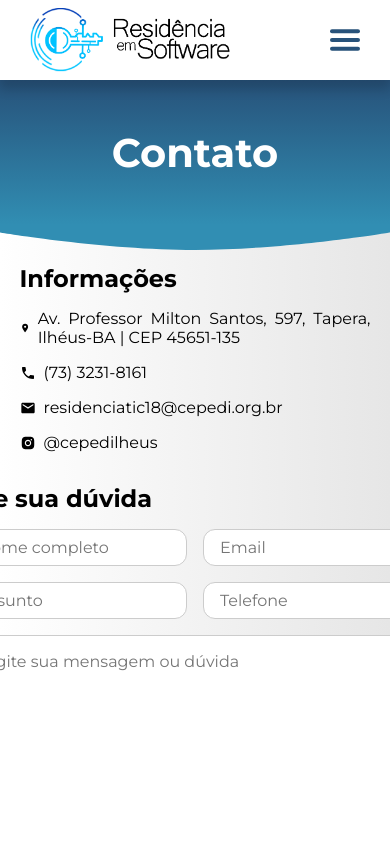
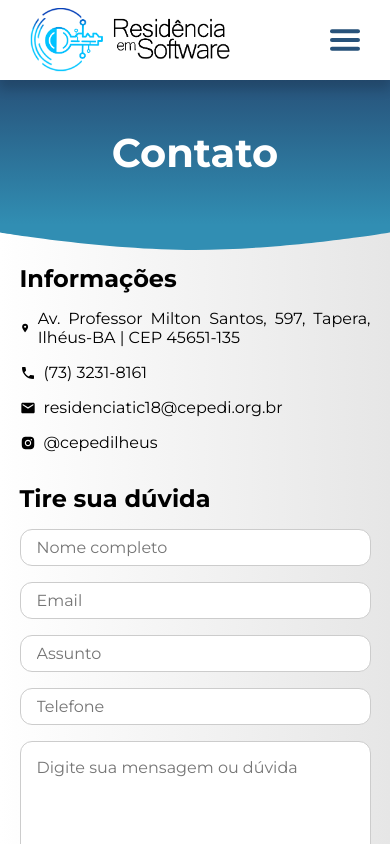
Before and after one commit to igorroc/residencia-next, a Next.js app: page /contato in a window 390 px wide. Shown: the top 844 px of the page. Built offline with nearby package versions, Linux system fonts and the light colour scheme.

Commit message:
fix: Mobile form responsiveness

```diff
--- a/src/app/contato/contato.module.css
+++ b/src/app/contato/contato.module.css
@@ -41,6 +41,7 @@
 }
 
 .formContent {
+	width: 100%;
 	flex: 1;
 	display: flex;
 	flex-direction: column;
@@ -59,7 +60,6 @@
 	gap: 0.5rem;
 }
 
-
 @media (max-width: 900px) {
 	.formWrapper {
 		flex-direction: column-reverse;
--- a/src/components/Form/form.module.css
+++ b/src/components/Form/form.module.css
@@ -5,13 +5,17 @@
 }
 
 .formGroup {
+	width: 100%;
 	display: flex;
 	align-items: center;
 	justify-content: space-between;
+	flex-wrap: wrap;
 	gap: 1em;
 }
 
 .formGroup input {
+	width: 100%;
+	min-width: 200px;
 	flex: 1;
 	background-color: #fff;
 	border: 1px solid #ccc;
```
